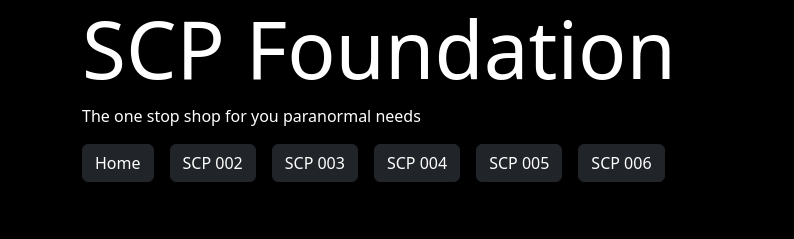
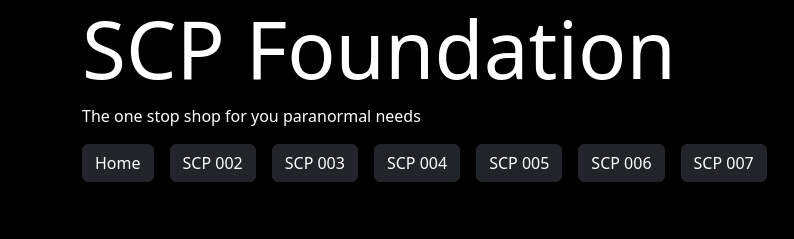
Before and after one commit to joeatyourmomshouse/scp_WEBPAGE_FORK, a plain HTML site: page scp-002.html in a window 1280 px wide. Shown: the top 239 px of the page, 0-794 px from the left. Drawn offline with nearby package versions, Linux system fonts and the light colour scheme.

Commit message:
I have added the scp 007 button to the list of other articles.

```diff
--- a/scp-002.html
+++ b/scp-002.html
@@ -24,6 +24,8 @@
                 <a href="scp-004.html" class="btn btn-dark mb-2 mb-lg-0 mx-2">SCP 004</a>
                 <a href="scp-005.html" class="btn btn-dark mb-2 mb-lg-0 mx-2">SCP 005</a>
                 <a href="scp-006.html" class="btn btn-dark mb-2 mb-lg-0 mx-2">SCP 006</a>
+                <a href="scp-007.html" class="btn btn-dark mb-2 mb-lg-0 mx-2">SCP 007</a>
+
         </nav>
 
 
```
Also changed, not shown: scp-003.html (+2 -0 lines), scp-004.html (+2 -0 lines), scp-005.html (+2 -0 lines), scp-006.html (+2 -0 lines).
